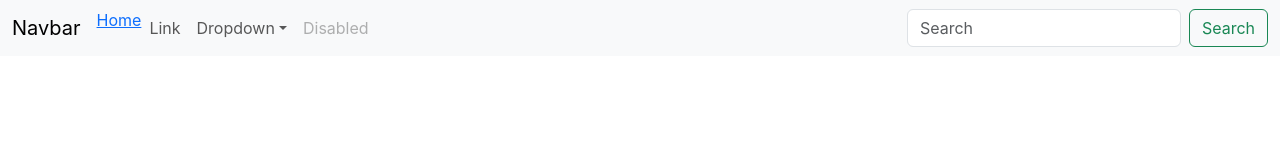
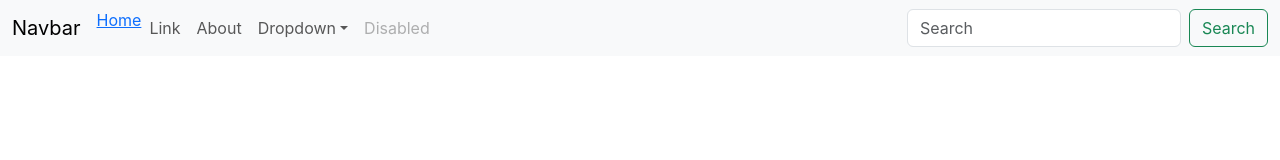
Before and after one commit to sxumit/Todos-List_ReactApp, a React (Create React App) app: page / in a window 1280 px wide. Shown: the top 160 px of the page. Built offline with nearby package versions, Linux system fonts and the light colour scheme.

Commit message:
Understanding react

```diff
--- a/src/App.js
+++ b/src/App.js
@@ -17,6 +17,9 @@ function App() {
               </li>
               <li classNameName="nav-item">
                 <a className="nav-link" href="#">Link</a>
+              </li>
+              <li classNameName="nav-item">
+                <a className="nav-link" href="#">About</a>
               </li>
               <li className="nav-item dropdown">
                 <a className="nav-link dropdown-toggle" href="#" role="button" data-bs-toggle="dropdown" aria-expanded="false">
```
